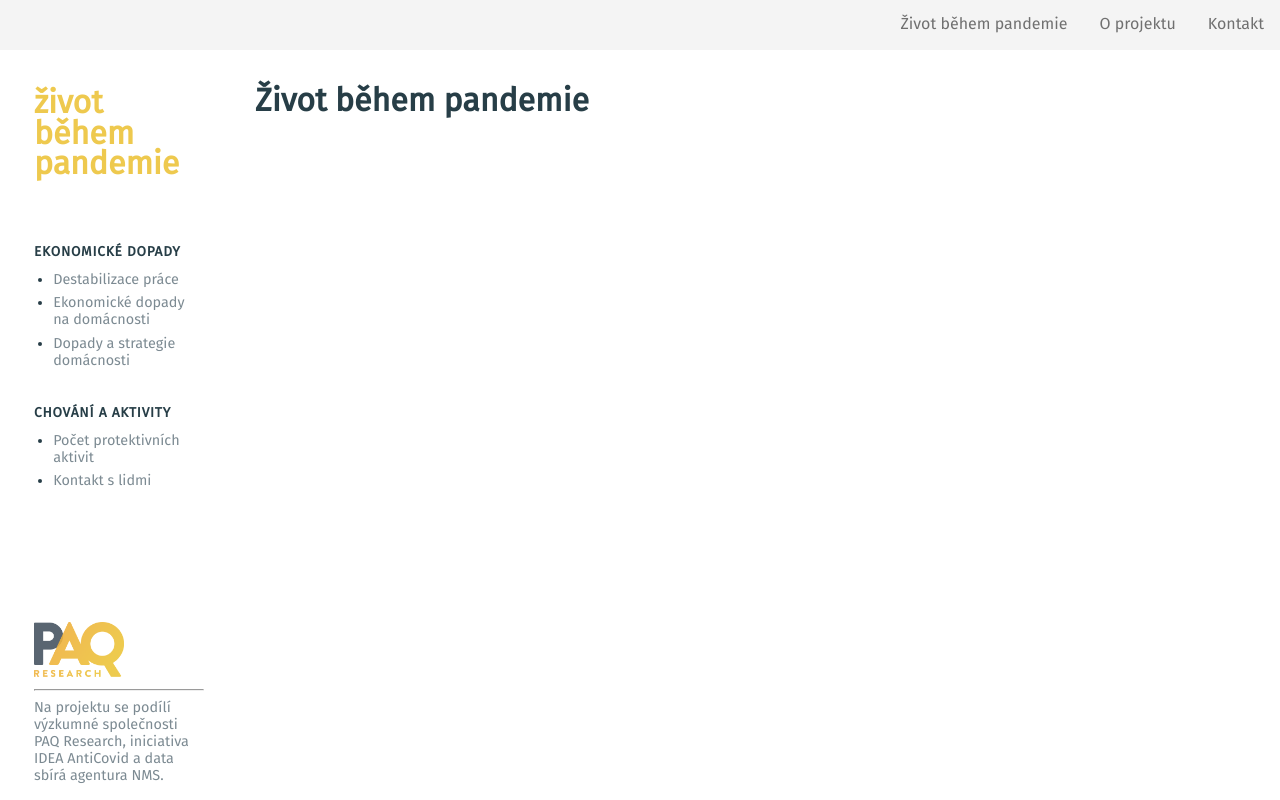
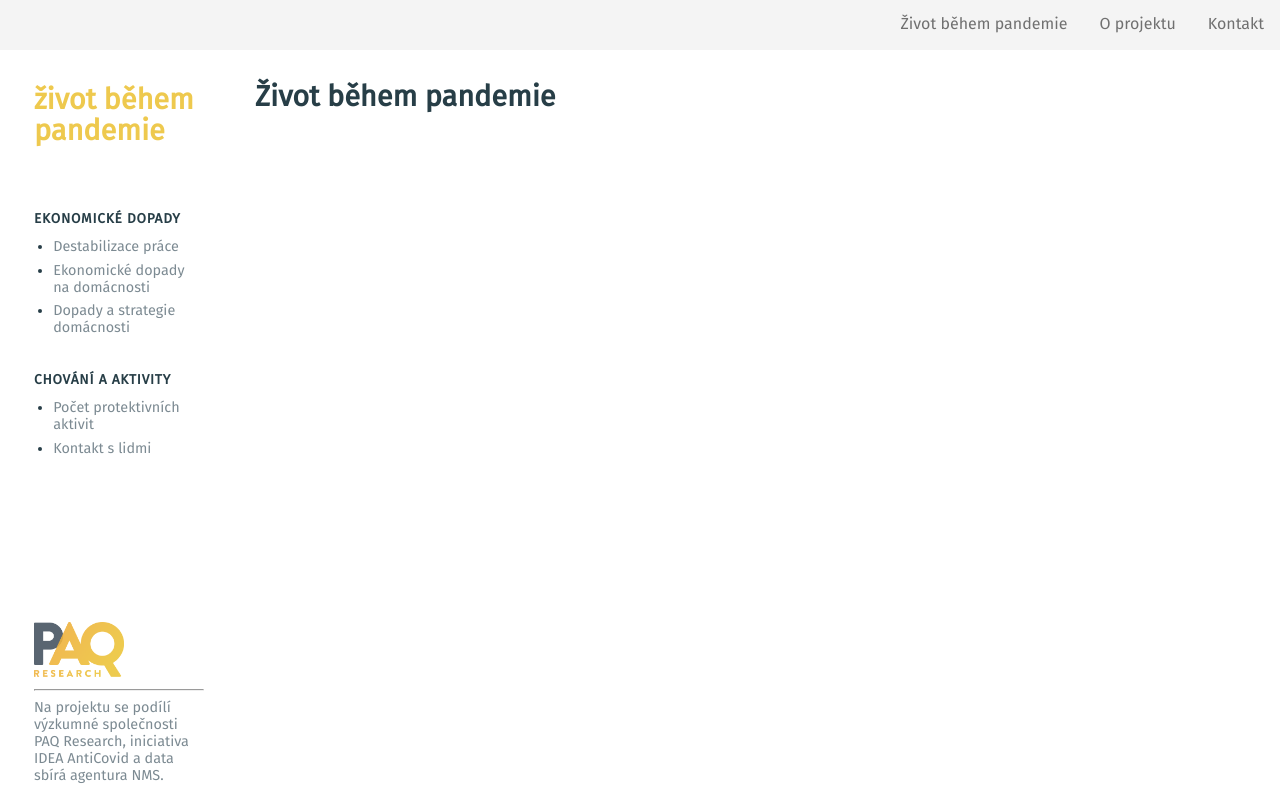
Before and after one commit to mveith/paq-research, a Next.js app: page / in a window 1280 px wide. Built offline with nearby package versions, Linux system fonts and the light colour scheme.

Commit message:
changed layout of blog and margins and fontsize on mobile phone

```diff
--- a/styles/globals.css
+++ b/styles/globals.css
@@ -13,6 +13,7 @@ a {
 }
 
 h1 {
+    font-size: 1.5rem;
     margin-bottom: 0rem;
     color: #273E47;
 }
@@ -44,10 +45,6 @@ ul {
 li {
     padding: .2rem 0rem;
     font-size: .9rem;
-}
-
-#stories {
-    margin-top: 4rem;
 }
 
 .blog {
@@ -210,6 +207,12 @@ li {
 }
 
 @media only screen and (min-width: 720px) {
+    h1 {
+      font-size: 1.8rem;
+    }
+    #stories {
+        margin-top: 2rem;
+    }
     .main-footer {
         display: none;
     }
@@ -268,6 +271,9 @@ li {
 }
 
 @media only screen and (min-width: 1200px) {
+    #stories {
+      margin-top: 3rem;
+    }
     .chart-wrapper {
         display: flex;
         flex-direction: row;
@@ -282,12 +288,17 @@ li {
 }
 
 @media only screen and (min-width: 1600px) {
+    #stories {
+      margin-top: 4rem;
+    }
     .container {
         /* max-width: 1440px; */
         max-width: 67%;
         margin: auto;
     }
     .blog {
-        width: 780px;
+        /* width: 780px; */
+        width: 840px;
+        margin-left: 40px;
     }
 }
```
